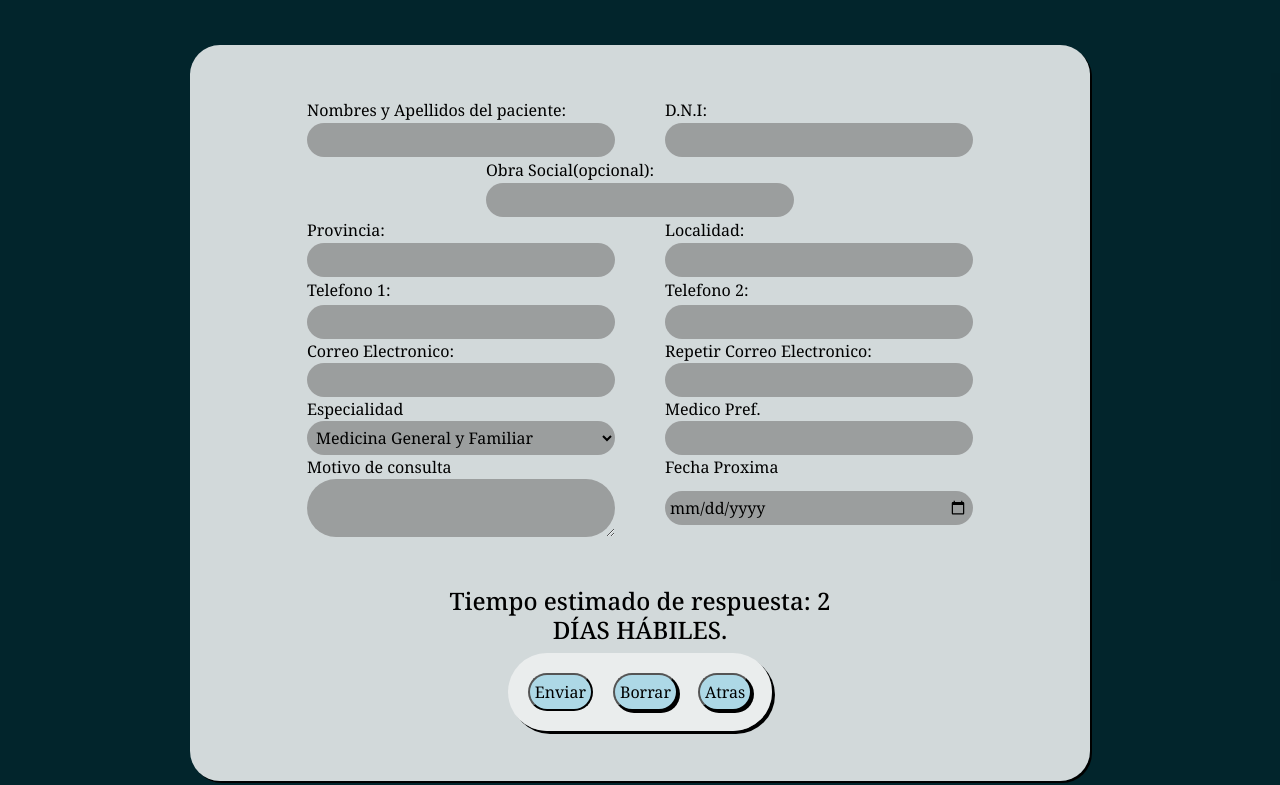
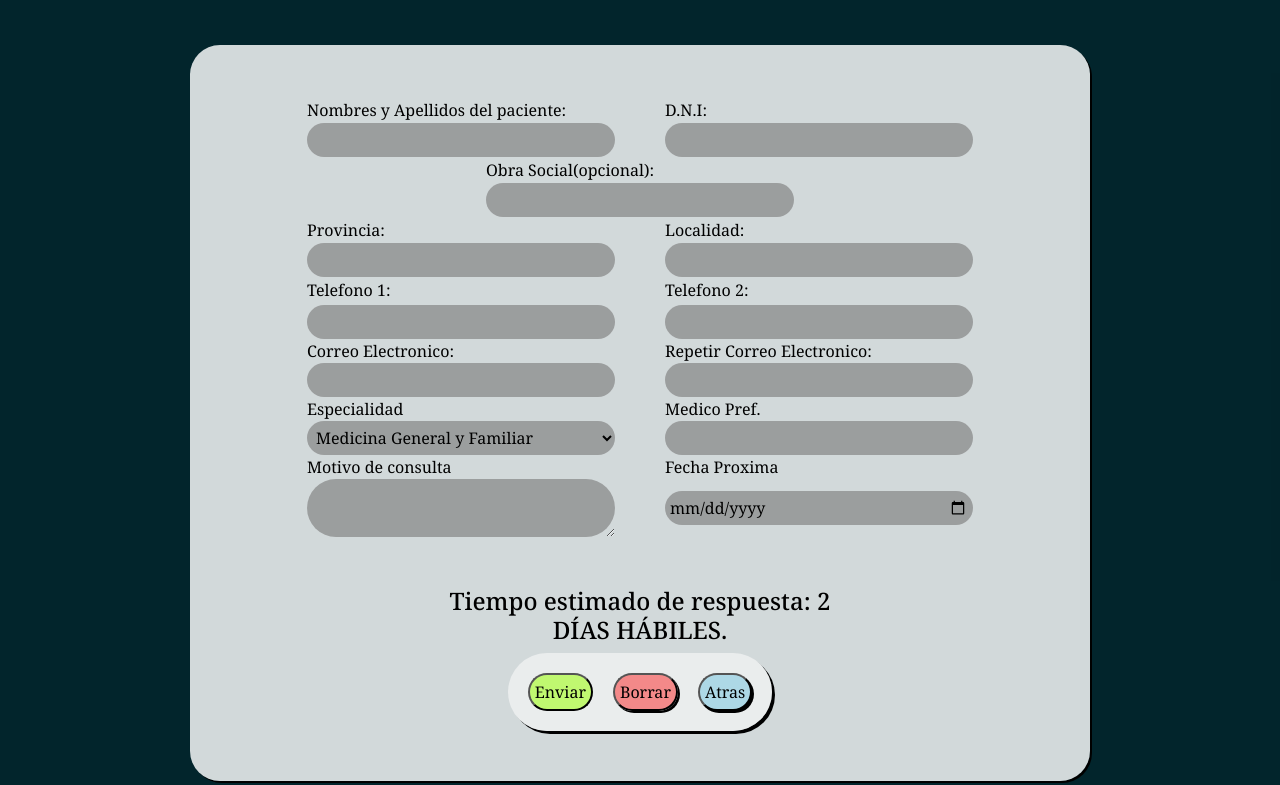
Before and after one commit to Lucas-code7/SanVital, a plain HTML site: page pages/turnos_nuevo.html in a window 1280 px wide. Shown: the part 182-967 px from the top of the page. Drawn offline with nearby package versions, Linux system fonts and the light colour scheme.

Commit message:
arreglo del extend

```diff
--- a/pages/turnos_nuevo.html
+++ b/pages/turnos_nuevo.html
@@ -122,8 +122,8 @@
                           </div>
                         </div>
                       </div>
-                <a href="turnos_nuevo.html"><input class="boton_turnos_1" type="button" value="Borrar"></a>
-                <a href="tipo_de_consulta.html"><input class="boton_turnos_1" type="button" value="Atras"></a>
+                <a href="turnos_nuevo.html"><input class="boton_turnos_2" type="button" value="Borrar"></a>
+                <a href="tipo_de_consulta.html"><input class="boton_turnos_3" type="button" value="Atras"></a>
                 </div>
             </nav>
         </section>
--- a/scss/Partials/_paginas.scss
+++ b/scss/Partials/_paginas.scss
@@ -224,13 +224,13 @@
                 padding: 5px;
                 background-color: hsla(84, 100%, 59%, 0.651);
             }
-            .boton_turnos_1{
-                @extend .boton_turnos_1;
+            .boton_turnos_2{
+                @extend .boton_turnos_2;
                 background-color: rgba(255, 0, 0, 0.425);
             }
 
-            .boton_turnos_1{
-                @extend .boton_turnos_1;
+            .boton_turnos_3{
+                @extend .boton_turnos_3;
                 background-color: lightblue;
             }
 
--- a/scss/Partials/_variables.scss
+++ b/scss/Partials/_variables.scss
@@ -1,3 +1,3 @@
+$p100: 100%;
 $color-container:#0dcaf069;
 $negro:black;
-$p100: 100%;
--- a/scss/estilos.scss
+++ b/scss/estilos.scss
@@ -1,6 +1,6 @@
 @import url('https://fonts.googleapis.com/css2?family=Noto+Serif:ital,wght@0,100..900;1,100..900&display=swap');
+
 @import "./Partials/variables";
-
 @import "./Partials/estilos_gral";
 @import "./Partials/index";
 @import "./Partials/paginas";
```
Also changed, not shown: pages/turnos_seguimiento.html (+2 -2 lines), style/estilos.css, 1 other file.
